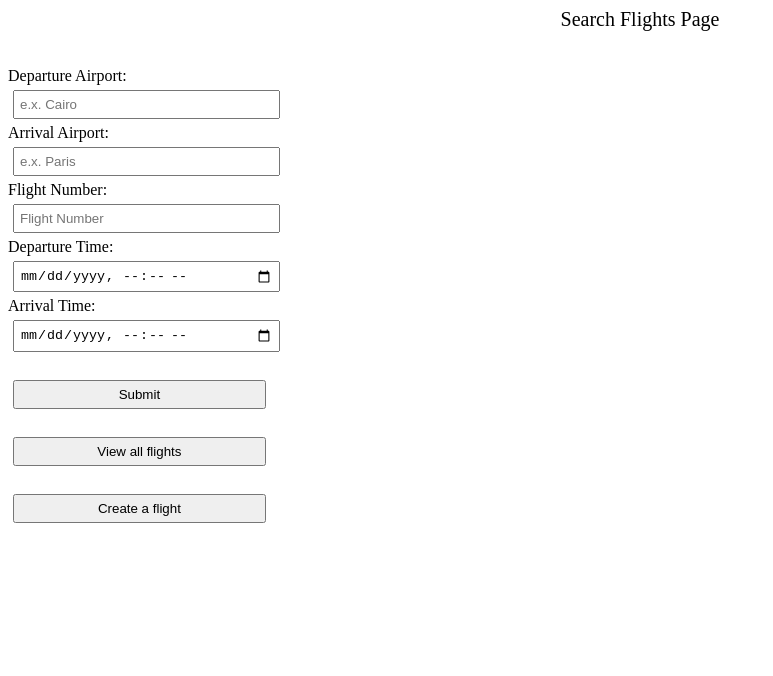
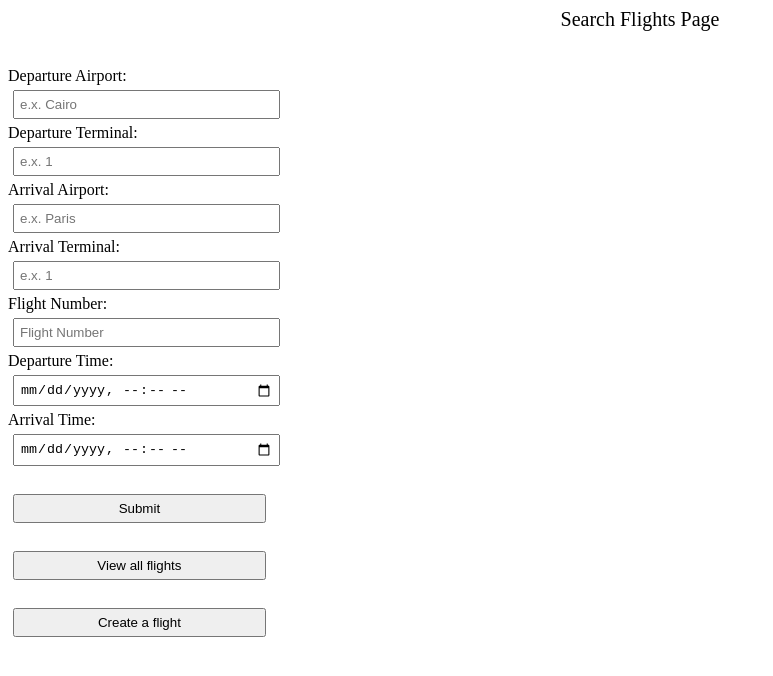
Before and after one commit to youssef204/Borto2an-, a React (Create React App) app in the folder client/: page / in a window 1280 px wide. Shown: the top 676 px of the page, without its empty margins (0-773 px from the left). Built offline with nearby package versions, Linux system fonts and the light colour scheme.

Commit message:
create flight labels added

```diff
--- a/client/src/components/CreateFlight.js
+++ b/client/src/components/CreateFlight.js
@@ -75,6 +75,7 @@ class CreateFlight extends React.Component {
           <br></br>
 
               <form noValidate onSubmit={this.onSubmit}>
+                Departure Airport:
                 <div>
                   <input
                     type='text'
@@ -84,6 +85,7 @@ class CreateFlight extends React.Component {
                     onChange={this.onChange}
                   />
                 </div>
+                Departure Terminal:
                 <div>
                   <input
                     type='number'
@@ -94,6 +96,7 @@ class CreateFlight extends React.Component {
                   />
                 </div>
 
+                Arrival Airport:
                 <div>
                   <input
                     type='text'
@@ -103,6 +106,7 @@ class CreateFlight extends React.Component {
                     onChange={this.onChange}
                   />
                 </div>
+                Arrival Terminal:
                 <div>
                   <input
                     type='number'
@@ -113,6 +117,7 @@ class CreateFlight extends React.Component {
                   />
                 </div>
 
+                Departure Time:
                 <div>
                   <input
                     type='datetime-local'
@@ -122,6 +127,8 @@ class CreateFlight extends React.Component {
                     onChange={this.onChange}
                   />
                 </div>
+
+                Arrival Time:
                 <div>
                   <input
                     type='datetime-local'
@@ -132,6 +139,7 @@ class CreateFlight extends React.Component {
                   />
                 </div>
 
+                Economy Seats Available:
                 <div>
                   <input
                     type='number'
@@ -141,6 +149,8 @@ class CreateFlight extends React.Component {
                     onChange={this.onChange}
                   />
                 </div>
+
+                Business Seats Available:
                 <div>
                   <input
                     type='number'
@@ -150,6 +160,8 @@ class CreateFlight extends React.Component {
                     onChange={this.onChange}
                   />
                 </div>
+
+                First Seats Available:
                 <div>
                   <input
                     type='number'
@@ -159,6 +171,8 @@ class CreateFlight extends React.Component {
                     onChange={this.onChange}
                   />
                 </div>
+
+                Airline:
                 <div>
                   <input
                     type='text'
--- a/client/src/components/SearchFlights.js
+++ b/client/src/components/SearchFlights.js
@@ -71,6 +71,18 @@ class SearchFlights extends React.Component {
           </div>
 
           <div>
+            <label>Departure Terminal: </label>
+            <br />
+            <input
+              type="number"
+              placeholder="e.x. 1"
+              name="fromTerminal"
+              value={this.state.fromTerminal}
+              onChange={this.onChange}
+            />
+          </div>
+
+          <div>
             <label>Arrival Airport: </label>
             <br />
 
@@ -79,6 +91,19 @@ class SearchFlights extends React.Component {
               placeholder="e.x. Paris"
               name="toAirport"
               value={this.state.toAirport}
+              onChange={this.onChange}
+            />
+          </div>
+
+          <div>
+            <label>Arrival Terminal: </label>
+            <br />
+
+            <input
+              type="number"
+              placeholder="e.x. 1"
+              name="toTerminal"
+              value={this.state.toTerminal}
               onChange={this.onChange}
             />
           </div>
```
